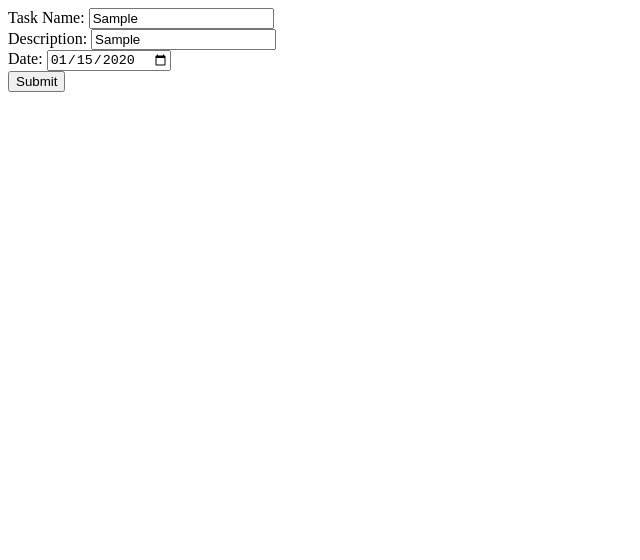
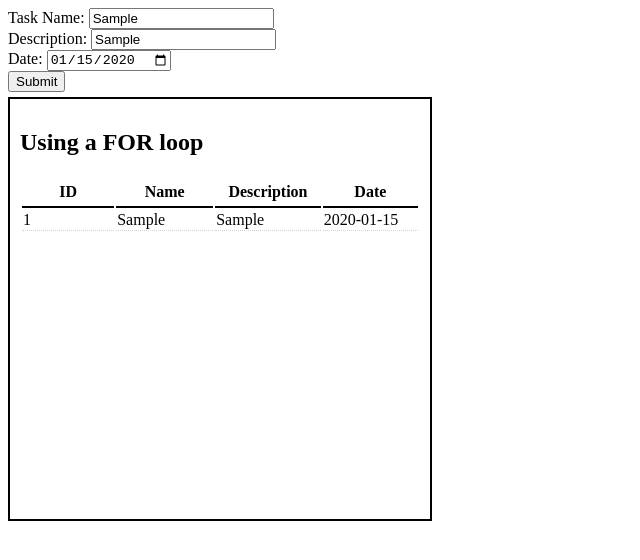
Before and after one commit to mflanders06/ToDo, a plain HTML site: page index.html in a window 1280 px wide. Both pictures are taken after typing "Sample", "Sample", "2020-01-15" into the empty fields and a click on the button "Submit". Shown: the whole page, without its empty margins (0-640 px from the left). Drawn offline with Linux system fonts and the light colour scheme.

Commit message:
submitting todo to table

```diff
--- a/index.html
+++ b/index.html
@@ -3,7 +3,27 @@
 <head>
     <meta charset="UTF-8">
     <meta name="viewport" content="width=device-width, initial-scale=1.0">
-    <title>Document</title>
+    <title>ToDo App</title>
+    <script module src="index.js"></script>
+    <style>
+        .tableDiv {
+            border: 2px solid black;
+            height: 400px;
+            width: 400px;
+            padding: 10px;
+            margin-top: 5px;
+        }
+
+        table th {
+            border-bottom: 2px double black;
+            padding: 5px;
+            width: 100px;
+        }
+
+        table td {
+            border-bottom: 1px dotted lightgray;
+        }
+    </style>
 </head>
 <body>
     <label >Task Name:</label>
@@ -14,7 +34,19 @@
         <input type="date" id="taskDate" ><br>
     <button type="button" onclick="submit(taskName.value, taskDescription.value, taskDate.value)">Submit</button>
 
-
-    <script src="index.js"></script>
+    <div class='tableDiv'>
+        <h2>Using a FOR loop</h2>
+        <table>
+            <thead>
+                <tr>
+                    <th>ID</th>
+                    <th>Name</th>
+                    <th>Description</th>
+                    <th>Date</th>
+                </tr>
+            </thead>
+            <tbody id='tableBodyFor'></tbody>
+        </table>
+    </div>
 </body>
 </html>
--- a/index.js
+++ b/index.js
@@ -1,6 +1,12 @@
 
 let taskArray = [];
 let inputObject = new takeInput('Dummy', 'Filler', 2020-11-02);
+
+function takeInput(taskName, taskDescription, taskDate){
+    this.inputName = taskName;
+    this.inputDescription = taskDescription;
+    this.inputDate = taskDate;
+}
 
 function submit(taskName, taskDescription, taskDate) {
 
@@ -8,16 +14,41 @@ function submit(taskName, taskDescription, taskDate) {
         taskArray.push(inputObject);
         console.log(inputObject);
         console.log(taskArray);
+
+        forLoopTable()
 //makeTable(taskArray);
 }
 
+function forLoopTable(){
+    const b = document.getElementById('tableBodyFor')
 
-function takeInput(taskName, taskDescription, taskDate){
-    this.inputName = taskName;
-    this.inputDescription = taskDescription;
-    this.inputDate = taskDate;
-}
+    /*** The table needs to redraw each time a new element is added so we clear out the
+     * tbody element each time something is submitted and forTableLoop is called
+     */
+    b.innerHTML = ''
 
+    for(let i = 0; i < taskArray.length; i++){
+        let tr = document.createElement('tr')
+
+        /*** The reason i use i + 1 in the first <td> element is because arrays
+         * are index 0 base and i want the ID to start at 1.
+         */
+
+        tr.innerHTML = `
+            <td>${i + 1}</td>
+            <td>${taskArray[i].inputName}</td>
+            <td>${taskArray[i].inputDescription}</td>
+            <td>${taskArray[i].inputDate}</td>
+        `
+
+        b.appendChild(tr)
+    }
+
+};
+
+/*** Nate's Notes:
+ * You have mostly the right idea here and you are not very far off
+ */
 /*
 function makeTable(array) {
     var table = document.createElement('table');
```
